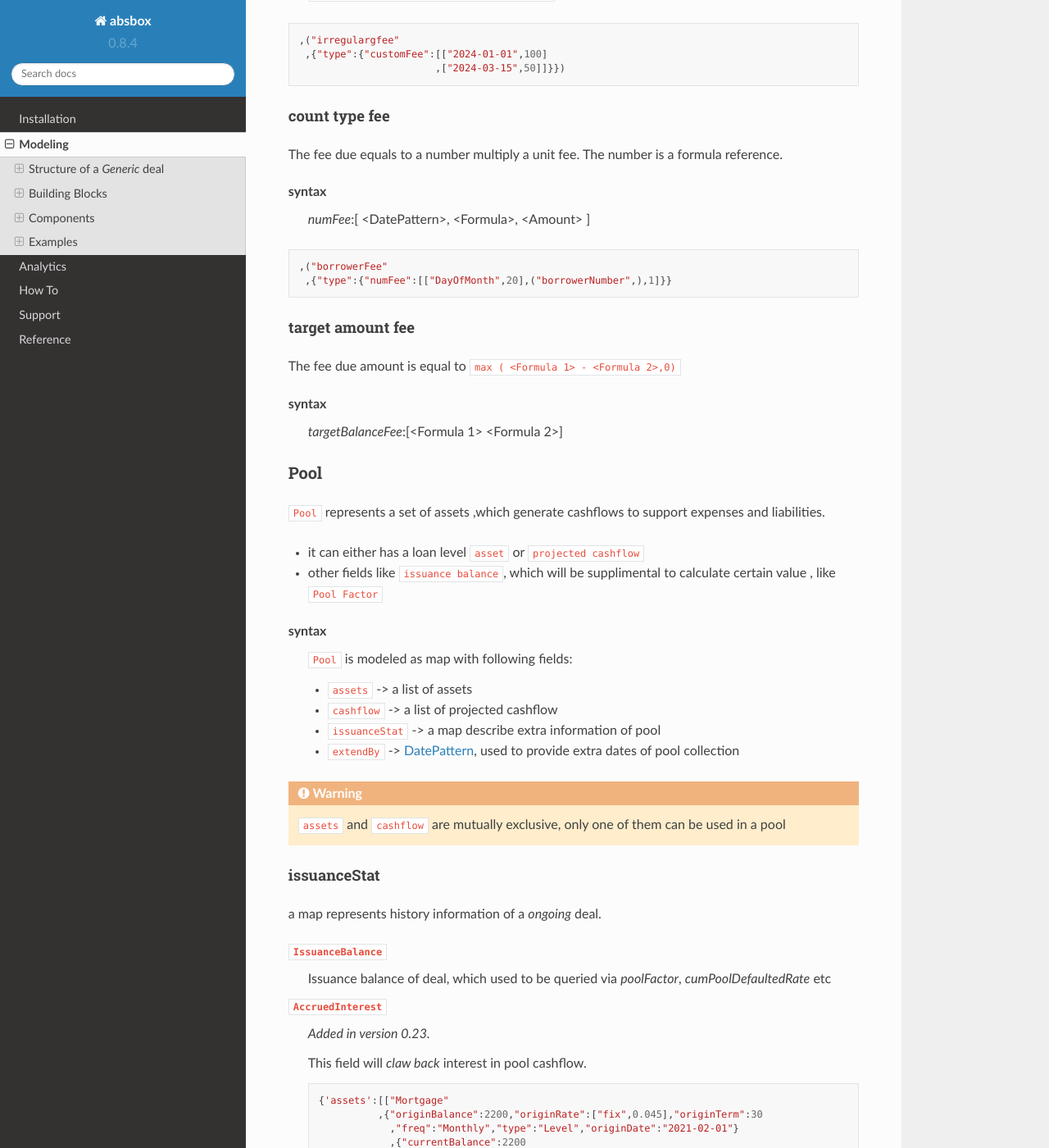
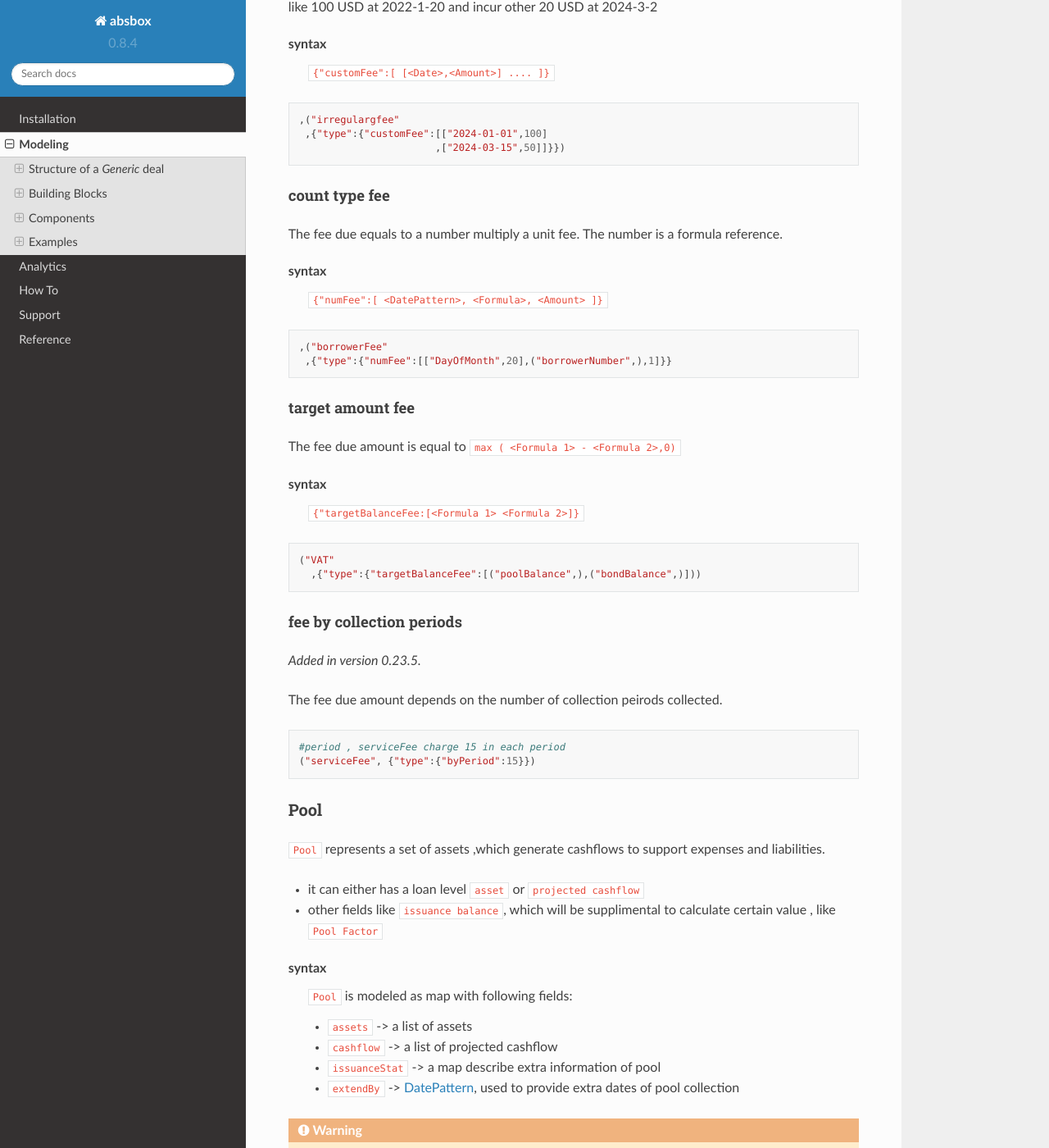
Before and after one commit to yellowbean/absbox-doc, a Sphinx documentation site: the page built from docs/source/modeling.rst, in a window 1280 px wide and 1400 px high, scrolled down 16840 px. Shown: the whole window at 82% size. Built offline with Sphinx 7.4.7 and the Read the Docs theme 2.0.0, drawn with Linux system fonts in a browser that asks for light colours; some of the changed text lies outside the part shown.

Commit message:
expose fee and periodNum

```diff
--- a/docs/source/modeling.rst
+++ b/docs/source/modeling.rst
@@ -262,14 +262,15 @@ Rate Hedge
     * ``("rateSwapNet",<ratCapName>)`` -> get accrued cash to pay/collect of rate swap
     * ``("rateCapNet",<ratCapName>)`` -> get accrued cash to collect of rate cap
 
-
-
 `formula` can be used to refer to `Integer`/ `Bool`/ `Ratio` type data as well
 
 Integer Type
 ^^^^^^^^^^^^^^
     * ``("borrowerNumber",)`` -> number of borrower
     * ``("monthsTillMaturity","A")``  -> number of months till the maturity date of bond A
+    .. versionadded:: 0.23.5
+    * ``("periodNum",)``  -> number of pool collection periods collected during *PROJECTION*
+
 
 Ratio Type
 ^^^^^^^^^^^^
@@ -765,7 +766,7 @@ count type fee
 The fee due equals to a number multiply a unit fee. The number is a formula reference.
 
 syntax
-  `numFee`:[ <DatePattern>, <Formula>, <Amount> ]
+  ``{"numFee":[ <DatePattern>, <Formula>, <Amount> ]}``
 
 .. code-block:: python
 
@@ -778,11 +779,24 @@ target amount fee
 The fee due amount is equal to ``max ( <Formula 1> - <Formula 2>,0)``
 
 syntax
-  `targetBalanceFee`:[<Formula 1> <Formula 2>]
-
-.. code-block:: python
+  ``{"targetBalanceFee:[<Formula 1> <Formula 2>]}``
+
+.. code-block:: python
+
    ("VAT"
      ,{"type":{"targetBalanceFee":[("poolBalance",),("bondBalance",)]))
+
+
+fee by collection periods
+^^^^^^^^^^^^^^^^^^^^^^^^^^^^^^
+.. versionadded:: 0.23.5
+
+The fee due amount depends on the number of collection peirods collected.
+
+.. code-block:: python
+
+   #period , serviceFee charge 15 in each period
+   ("serviceFee", {"type":{"byPeriod":15}})
 
 
 
```
